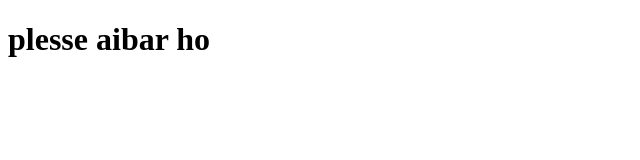
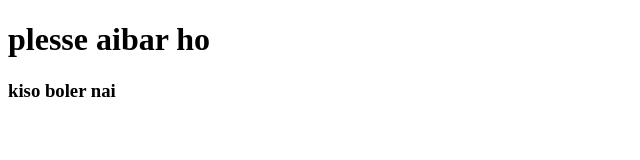
Before and after one commit to lenovoleptop/my-fast-website, a plain HTML site: page index.html in a window 1280 px wide. Shown: the whole page, without its empty margins (0-640 px from the left). Drawn offline with Linux system fonts and the light colour scheme.

Commit message:
first commit

```diff
--- a/index.html
+++ b/index.html
@@ -7,5 +7,9 @@
     <h1>
         plesse aibar ho
     </h1>
+
+    <h3>
+        kiso boler nai
+    </h3>
 </body>
 </html>
```
